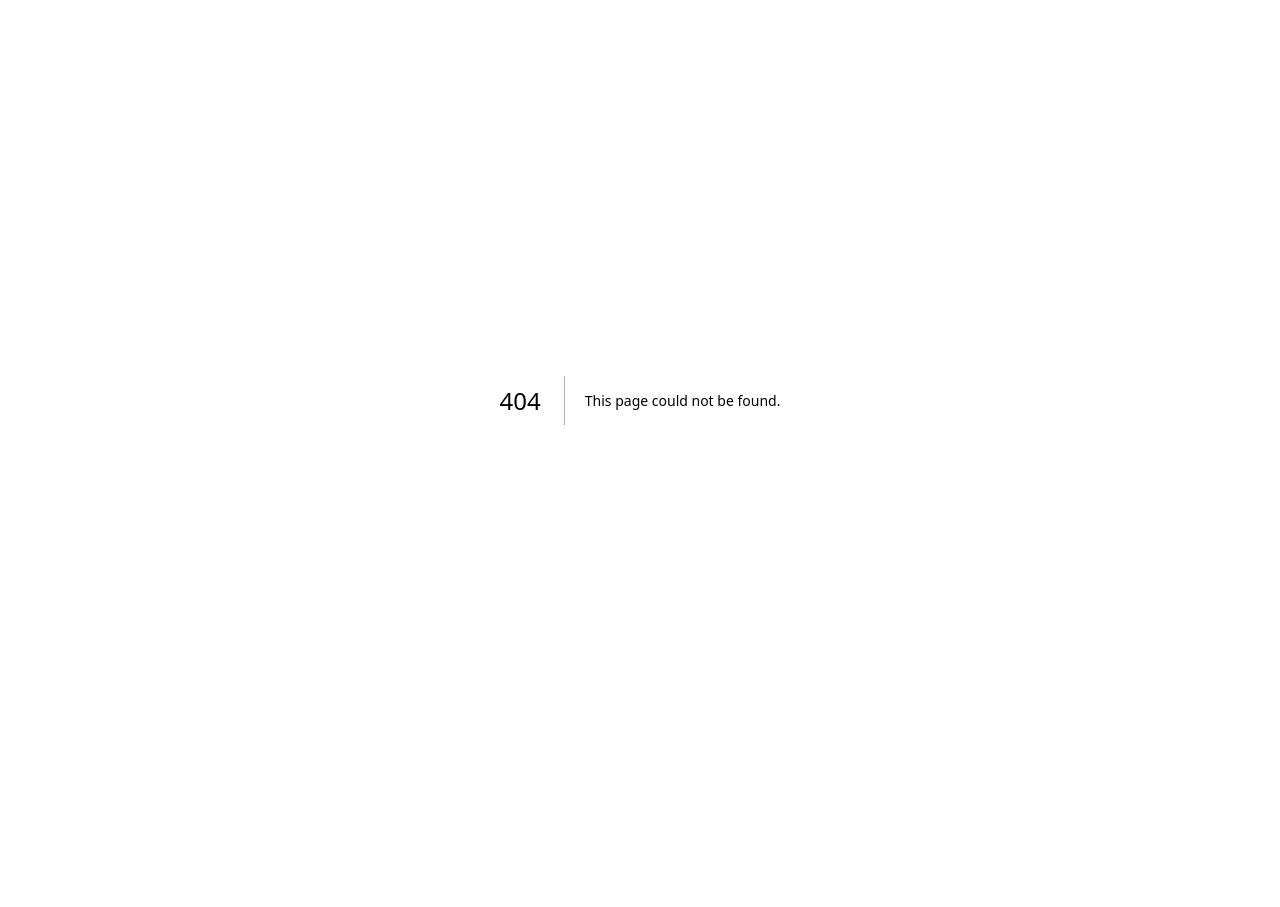
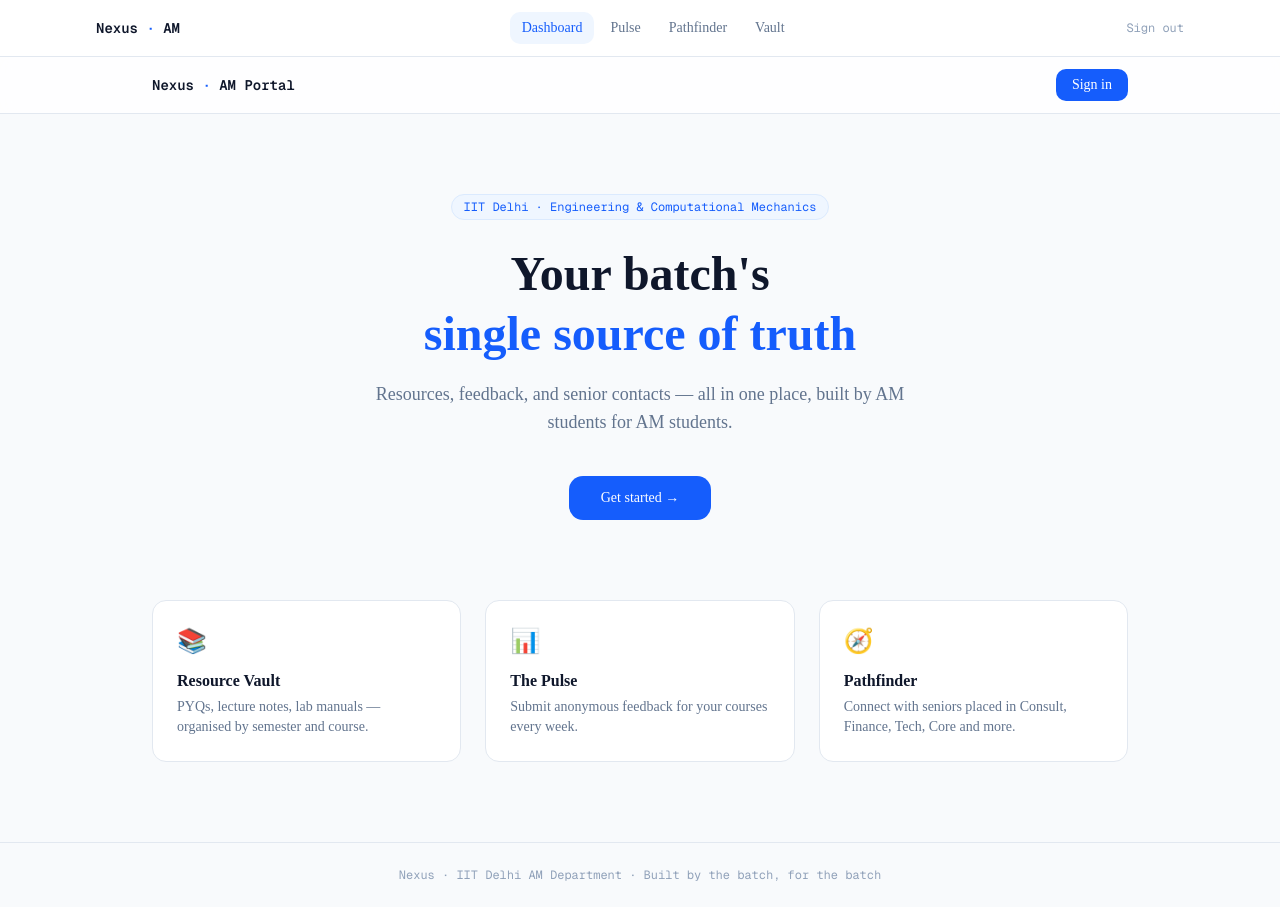
Before and after one commit to tangentialtitan/nexus-cs, a Next.js app: page /dashboard in a window 1280 px wide. Before the commit this address had no page. Before the commit the page ends 800 px from the top, so only its background shows below. Built offline with nearby package versions, Linux system fonts and the light colour scheme; no server answers.

Commit message:
add dashboard page

```diff
--- /dev/null
+++ b/src/app/dashboard/page.tsx
@@ -0,0 +1,77 @@
+import Link from 'next/link'
+import { Navbar } from '@/components/layout/Navbar'
+
+export default function LandingPage() {
+  return (
+    <main className="min-h-screen bg-slate-50 flex flex-col">
+      <Navbar />
+      {/* Nav */}
+      <nav className="border-b border-slate-200 bg-white/80 backdrop-blur-sm sticky top-0 z-10">
+        <div className="max-w-5xl mx-auto px-6 h-14 flex items-center justify-between">
+          <span className="font-mono font-semibold text-slate-900 text-sm">
+            Nexus <span className="text-blue-600">·</span> AM Portal
+          </span>
+          <Link
+            href="/login"
+            className="text-sm font-medium bg-blue-600 text-white px-4 py-1.5 rounded-lg hover:bg-blue-700 transition-colors"
+          >
+            Sign in
+          </Link>
+        </div>
+      </nav>
+
+      {/* Hero */}
+      <div className="flex-1 flex flex-col items-center justify-center px-6 py-20 text-center">
+        <div className="inline-block bg-blue-50 border border-blue-100 text-blue-600 text-xs font-mono px-3 py-1 rounded-full mb-6">
+          IIT Delhi · Engineering & Computational Mechanics
+        </div>
+        <h1 className="text-4xl sm:text-5xl font-bold text-slate-900 mb-4 leading-tight">
+          Your batch's<br />
+          <span className="text-blue-600">single source of truth</span>
+        </h1>
+        <p className="text-slate-500 text-lg max-w-xl mb-10">
+          Resources, feedback, and senior contacts — all in one place, built by AM students for AM students.
+        </p>
+        <Link
+          href="/login"
+          className="bg-blue-600 hover:bg-blue-700 text-white font-medium px-8 py-3 rounded-xl text-sm transition-colors"
+        >
+          Get started →
+        </Link>
+      </div>
+
+      {/* Features */}
+      <div className="max-w-5xl mx-auto px-6 pb-20 grid grid-cols-1 sm:grid-cols-3 gap-6 w-full">
+        {[
+          {
+            icon: '📚',
+            title: 'Resource Vault',
+            desc: 'PYQs, lecture notes, lab manuals — organised by semester and course.',
+          },
+          {
+            icon: '📊',
+            title: 'The Pulse',
+            desc: 'Submit anonymous feedback for your courses every week.',
+          },
+          {
+            icon: '🧭',
+            title: 'Pathfinder',
+            desc: 'Connect with seniors placed in Consult, Finance, Tech, Core and more.',
+          },
+        ].map((f) => (
+          <div key={f.title} className="bg-white border border-slate-200 rounded-xl p-6">
+            <div className="text-2xl mb-3">{f.icon}</div>
+            <h3 className="font-semibold text-slate-900 mb-1">{f.title}</h3>
+            <p className="text-sm text-slate-500">{f.desc}</p>
+          </div>
+        ))}
+      </div>
+
+      {/* Footer */}
+      <div className="border-t border-slate-200 py-6 text-center text-xs text-slate-400 font-mono">
+        Nexus · IIT Delhi AM Department · Built by the batch, for the batch
+      </div>
+
+    </main>
+  )
+}
```
